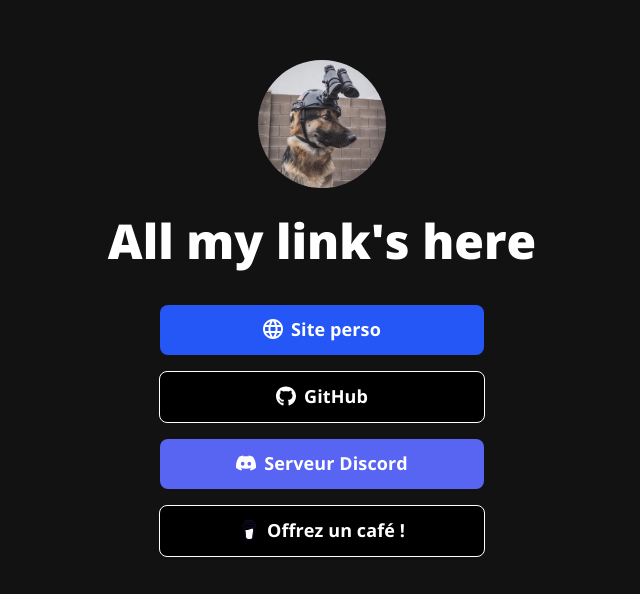
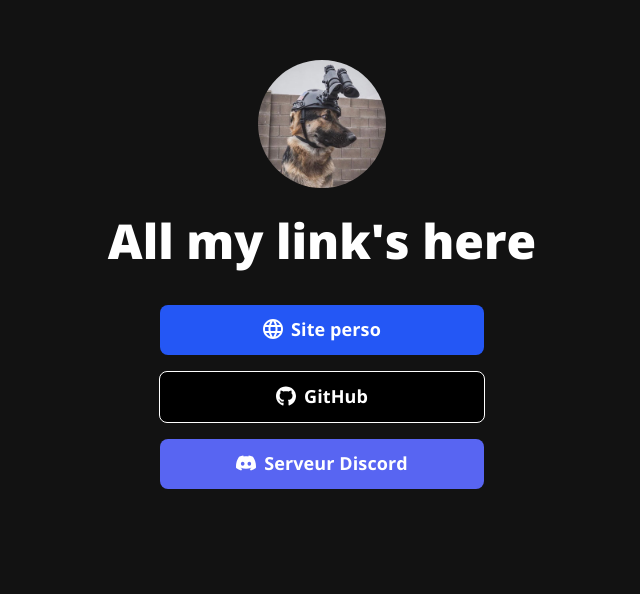
Before and after one commit to ApturaLink/ApturaLink.github.io, a plain HTML site: page index.html in a window 1280 px wide. Shown: the whole page, without its empty margins (318-958 px from the left). Drawn offline with Linux system fonts and the light colour scheme.

Commit message:
Update index.html

```diff
--- a/index.html
+++ b/index.html
@@ -107,10 +107,6 @@
         <a class="button button-discord" href="https://discord.gg/HTGgY383Fd" target="_blank" rel="noopener"
           role="button"><img class="icon" src="images/icons/discord.svg" alt="" />Serveur Discord</a><br />
 
-        <!-- Buy me a Coffee -->
-        <a class="button button-x" href="https://www.buymeacoffee.com/aptura" target="_blank" rel="noopener"
-          role="button"><img class="icon" src="images/icons/buy-me-a-coffee.svg" alt="" />Offrez un café !</a><br />
-
         <br />
         <!--
             Footer:
```
